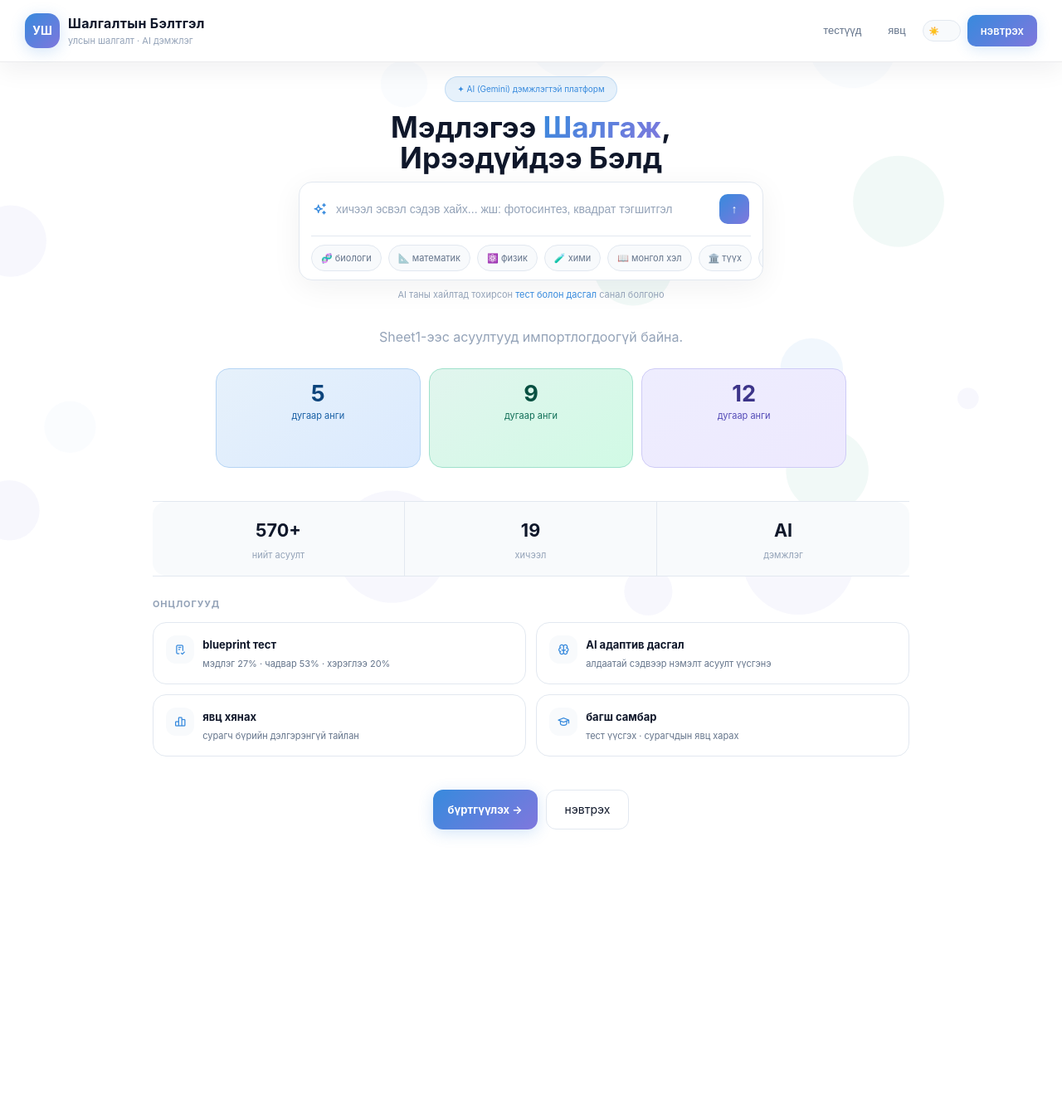
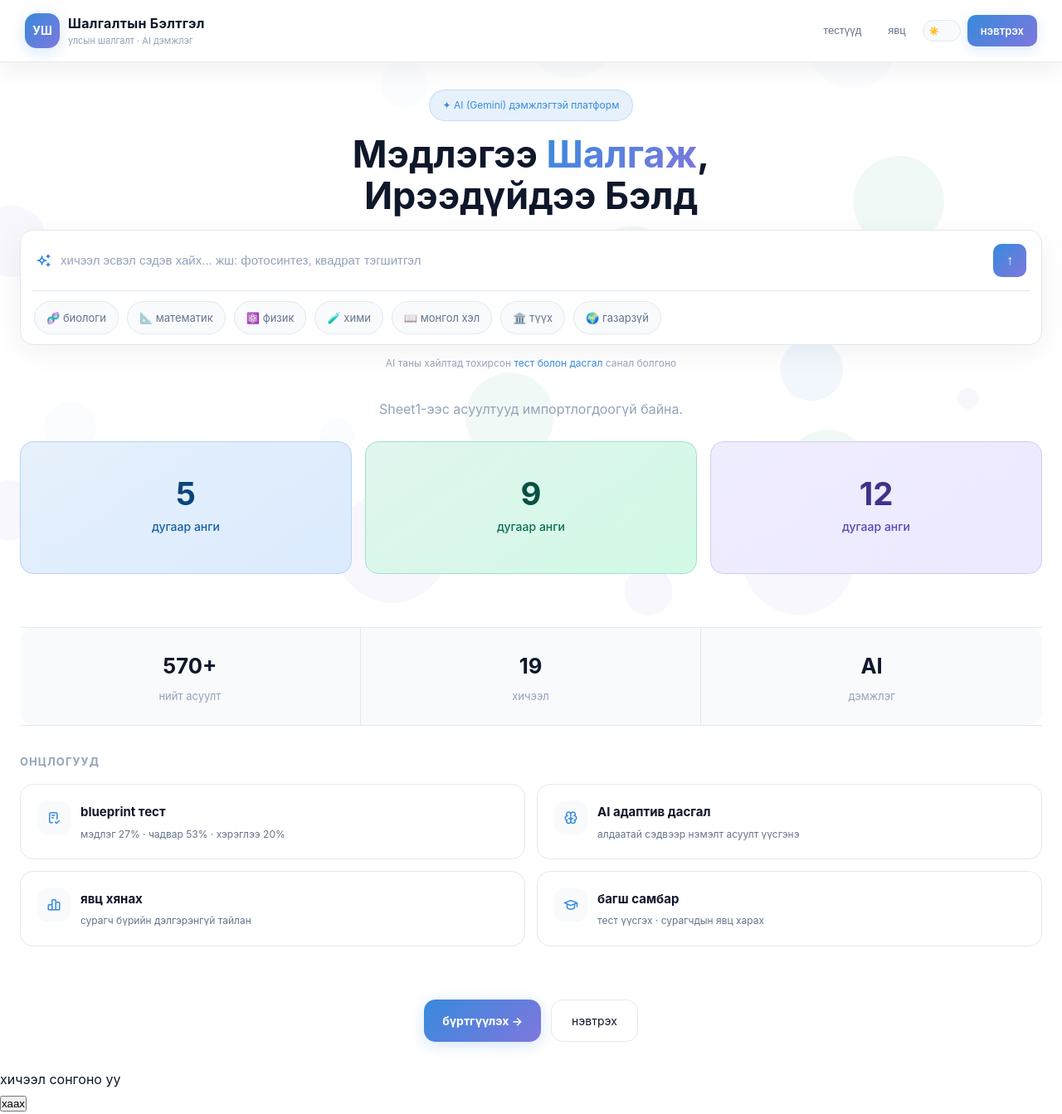
Before and after one commit to badamaa611/capstone3team, a Flask app: template templates/index.html in a window 1280 px wide. Shown: the whole page at 83% size. Before the commit the page ends 1009 px from the top, so only its background shows below. Run offline with Flask 3, Linux system fonts and the light colour scheme; the template is opened without the code that fills it, so the values that code supplies are empty.

Commit message:
Fix: Remove auto-import timeout from test API, improve homepage UI

```diff
--- a/api/test_routes.py
+++ b/api/test_routes.py
@@ -30,8 +30,8 @@ def generate_test():
     hicheel = request.args.get("hicheel", "")
     too     = int(request.args.get("too", 30))
 
-    if Question.query.count() == 0 or Question.query.filter(Question.angi == angi).count() == 0:
-        import_sheet_questions()
+    # NOTE: Auto-import removed — causes timeouts on Render
+    # Use /init-db endpoint to import manually instead
 
     # Blueprint харьцаа: 27% мэдлэг, 53% чадвар, 20% хэрэглээ
     medleg_too  = round(too * 0.27)
--- a/templates/index.html
+++ b/templates/index.html
@@ -27,95 +27,84 @@
     .nbtn{font-size:13px;padding:8px 16px;border-radius:10px;background:linear-gradient(135deg,#378ADD,#7F77DD);color:#fff;border:none;cursor:pointer;font-weight:600;transition:all .18s;box-shadow:0 4px 16px rgba(55,138,221,0.18);text-decoration:none;display:inline-flex;align-items:center}
     .nbtn:hover{opacity:.92;transform:translateY(-1px)}
 
-    .container{max-width:960px;margin:0 auto;padding:0 24px}
+    .container{max-width:100%;margin:0 auto;padding:0 24px}
     /* Background bubble canvas */
     #bb{position:fixed;inset:0;width:100%;height:100%;z-index:0;pointer-events:none;opacity:0.95}
     .ct{position:relative;z-index:1}
-    .hero{padding:1rem 0 1rem;text-align:center;margin-top:0}
-    .htag{display:inline-flex;align-items:center;gap:6px;font-size:10px;color:var(--blue2);background:var(--blue1);padding:6px 14px;border-radius:99px;margin-bottom:0.75rem;border:.5px solid rgba(55,138,221,0.2)}
-    .hh{font-size:2.2rem;font-weight:700;display:block;margin:0 auto 0.6rem;max-width:680px;color:var(--text);line-height:1.05;text-transform:capitalize}
+    .hero{padding:2rem 0 2rem;text-align:center;margin-top:0}
+    .htag{display:inline-flex;align-items:center;gap:6px;font-size:12px;color:var(--blue2);background:var(--blue1);padding:8px 16px;border-radius:99px;margin-bottom:1rem;border:.5px solid rgba(55,138,221,0.2)}
+    .hh{font-size:2.8rem;font-weight:700;display:block;margin:0 auto 1rem;max-width:100%;color:var(--text);line-height:1.1;text-transform:capitalize}
     .hh .gr{background:linear-gradient(135deg,var(--blue2),var(--purple2));-webkit-background-clip:text;-webkit-text-fill-color:transparent;background-clip:text}
-    .hs{font-size:0.95rem;color:var(--text2);margin:0 auto 1.5rem;max-width:500px;line-height:1.7}
+    .hs{font-size:1.1rem;color:var(--text2);margin:0 auto 2rem;max-width:100%;line-height:1.8}
 
-    .ai-search-wrap{max-width:560px;margin:0 auto 1.25rem}
+    .ai-search-wrap{max-width:100%;margin:0 auto 2rem}
     .ai-search-box{background:var(--surface);border:.5px solid var(--border);border-radius:16px;box-shadow:0 8px 36px rgba(15,23,42,0.06);overflow:hidden;transition:border-color .2s,box-shadow .2s}
     .ai-search-box:focus-within{border-color:var(--blue2);box-shadow:0 12px 40px rgba(55,138,221,0.12)}
-    .ai-input-row{display:flex;align-items:center;gap:10px;padding:14px 16px}
-    .ai-icon{color:var(--blue2);font-size:18px;flex-shrink:0}
-    .ai-input{flex:1;border:none;background:transparent;font-size:14px;color:var(--text);outline:none;min-width:0}
+    .ai-input-row{display:flex;align-items:center;gap:10px;padding:16px 18px}
+    .ai-icon{color:var(--blue2);font-size:20px;flex-shrink:0}
+    .ai-input{flex:1;border:none;background:transparent;font-size:15px;color:var(--text);outline:none;min-width:0}
     .ai-input::placeholder{color:var(--text3)}
-    .ai-send{width:36px;height:36px;border-radius:10px;background:linear-gradient(135deg,#378ADD,#7F77DD);border:none;color:#fff;display:flex;align-items:center;justify-content:center;cursor:pointer;flex-shrink:0;transition:all .15s;font-size:14px}
+    .ai-send{width:40px;height:40px;border-radius:10px;background:linear-gradient(135deg,#378ADD,#7F77DD);border:none;color:#fff;display:flex;align-items:center;justify-content:center;cursor:pointer;flex-shrink:0;transition:all .15s;font-size:16px}
     .ai-send:hover{opacity:.92;transform:scale(1.05)}
     .ai-divider{border:none;border-top:.5px solid var(--border);margin:0 14px}
-    .ai-chips-row{display:flex;gap:8px;padding:10px 14px;overflow-x:auto;scrollbar-width:none}
+    .ai-chips-row{display:flex;gap:10px;padding:12px 16px;overflow-x:auto;scrollbar-width:none}
     .ai-chips-row::-webkit-scrollbar{display:none}
-    .chip{font-size:11px;color:var(--text2);background:var(--bg2);border:.5px solid var(--border);border-radius:99px;padding:6px 11px;cursor:pointer;white-space:nowrap;transition:all .15s;flex-shrink:0}
+    .chip{font-size:13px;color:var(--text2);background:var(--bg2);border:.5px solid var(--border);border-radius:99px;padding:8px 14px;cursor:pointer;white-space:nowrap;transition:all .15s;flex-shrink:0}
     .chip:hover{background:var(--blue1);color:var(--blue2);border-color:rgba(55,138,221,0.3)}
-    .ai-hint{font-size:11px;color:var(--text3);text-align:center;margin-bottom:1.75rem;margin-top:.5rem}
+    .ai-hint{font-size:12px;color:var(--text3);text-align:center;margin-bottom:2rem;margin-top:.75rem}
     .ai-hint span{color:var(--blue2)}
 
-    .grade-row{display:grid;grid-template-columns:repeat(3,minmax(0,1fr));gap:10px;max-width:760px;margin:0 auto 1.5rem}
-    .gc{border-radius:16px;padding:1rem 0.85rem;cursor:pointer;text-align:center;transition:all .22s;position:relative;overflow:hidden;border:.5px solid transparent;min-height:120px}
+    .grade-row{display:grid;grid-template-columns:repeat(3,minmax(0,1fr));gap:16px;max-width:100%;margin:0 auto 2rem}
+    .gc{border-radius:16px;padding:2rem 1.5rem;cursor:pointer;text-align:center;transition:all .22s;position:relative;overflow:hidden;border:.5px solid transparent;min-height:160px;display:flex;flex-direction:column;justify-content:center}
     .gc::after{content:'';position:absolute;inset:0;opacity:0;transition:opacity .22s;border-radius:16px}
-    .gc:hover{transform:translateY(-4px) scale(1.03)}
+    .gc:hover{transform:translateY(-6px) scale(1.04)}
     .gc:hover::after{opacity:1}
-    .gc:active{transform:translateY(-1px) scale(1.01)}
+    .gc:active{transform:translateY(-2px) scale(1.01)}
     .g5{background:linear-gradient(145deg,var(--blue1),#dbeafe);border-color:#B5D4F4}
     .g5::after{background:linear-gradient(145deg,#bfdbfe,#93c5fd)}
     .g9{background:linear-gradient(145deg,var(--green1),#d1fae5);border-color:#9FE1CB}
     .g9::after{background:linear-gradient(145deg,#a7f3d0,#6ee7b7)}
     .g12{background:linear-gradient(145deg,var(--purple1),#ede9fe);border-color:#CECBF6}
     .g12::after{background:linear-gradient(145deg,#ddd6fe,#c4b5fd)}
-    .gn{font-size:1.7rem;font-weight:700;display:block;line-height:1;margin-bottom:0.25rem;position:relative;z-index:1}
-    .gl{font-size:11px;display:block;position:relative;z-index:1;color:var(--text3)}
+    .gn{font-size:2.4rem;font-weight:700;display:block;line-height:1;margin-bottom:0.5rem;position:relative;z-index:1}
+    .gl{font-size:14px;display:block;position:relative;z-index:1;color:var(--text3);font-weight:500}
     .g5 .gn{color:var(--blue3)}.g9 .gn{color:var(--green3)}.g12 .gn{color:var(--purple3)}
     .g5 .gl{color:#185FA5}.g9 .gl{color:#0F6E56}.g12 .gl{color:#534AB7}
 
     .div{border:none;border-top:.5px solid var(--border)}
     .sr{display:grid;grid-template-columns:repeat(3,1fr);background:var(--bg2);border-radius:16px;overflow:hidden}
-    .st{padding:1rem;text-align:center;border-right:.5px solid var(--border)}
+    .st{padding:1.5rem;text-align:center;border-right:.5px solid var(--border)}
     .st:last-child{border-right:none}
-    .stn{font-size:1.35rem;font-weight:700;color:var(--text);margin:0}
-    .stl{font-size:11px;color:var(--text3);margin:2px 0 0}
+    .stn{font-size:1.6rem;font-weight:700;color:var(--text);margin:0}
+    .stl{font-size:13px;color:var(--text3);margin:4px 0 0}
 
-    .sec{padding:1.5rem 0}
-    .sec-t{font-size:11px;font-weight:700;color:var(--text3);text-transform:uppercase;letter-spacing:.08em;margin:0 0 .75rem}
-    .fg{display:grid;grid-template-columns:1fr 1fr;gap:12px}
-    .fc{border:.5px solid var(--border);border-radius:16px;padding:0.95rem;background:var(--surface);display:flex;gap:10px;align-items:flex-start;transition:all .2s;cursor:default}
+    .sec{padding:2rem 0}
+    .sec-t{font-size:13px;font-weight:700;color:var(--text3);text-transform:uppercase;letter-spacing:.08em;margin:0 0 1rem}
+    .fg{display:grid;grid-template-columns:1fr 1fr;gap:14px}
+    .fc{border:.5px solid var(--border);border-radius:16px;padding:1.25rem;background:var(--surface);display:flex;gap:12px;align-items:flex-start;transition:all .2s;cursor:default}
     .fc:hover{border-color:var(--blue2);background:var(--blue1);transform:translateY(-2px);box-shadow:0 8px 20px rgba(55,138,221,0.08)}
-    .fi{width:34px;height:34px;border-radius:12px;background:var(--bg2);display:flex;align-items:center;justify-content:center;flex-shrink:0;color:var(--blue2);font-size:15px}
-    .ft{font-size:13px;font-weight:700;color:var(--text);margin:0 0 4px}
-    .fd{font-size:11px;color:var(--text2);margin:0;line-height:1.5}
+    .fi{width:40px;height:40px;border-radius:12px;background:var(--bg2);display:flex;align-items:center;justify-content:center;flex-shrink:0;color:var(--blue2);font-size:18px}
+    .ft{font-size:15px;font-weight:700;color:var(--text);margin:0 0 4px}
+    .fd{font-size:12px;color:var(--text2);margin:0;line-height:1.6}
 
-    .cr{display:flex;gap:10px;justify-content:center;padding:1rem 0 1.5rem;flex-wrap:wrap}
-    .cp{background:linear-gradient(135deg,#378ADD,#7F77DD);color:#fff;border:none;border-radius:12px;padding:11px 18px;font-size:13px;font-weight:700;cursor:pointer;transition:all .18s;box-shadow:0 4px 18px rgba(55,138,221,0.22);text-decoration:none;display:inline-flex;align-items:center}
+    .cr{display:flex;gap:12px;justify-content:center;padding:2rem 0 2rem;flex-wrap:wrap}
+    .cp{background:linear-gradient(135deg,#378ADD,#7F77DD);color:#fff;border:none;border-radius:14px;padding:13px 22px;font-size:14px;font-weight:700;cursor:pointer;transition:all .18s;box-shadow:0 4px 18px rgba(55,138,221,0.22);text-decoration:none;display:inline-flex;align-items:center}
     .cp:hover{opacity:.92;transform:translateY(-2px)}
-    .cs{background:var(--surface);color:var(--text);border:.5px solid var(--border);border-radius:12px;padding:11px 22px;font-size:14px;cursor:pointer;transition:all .18s;text-decoration:none;display:inline-flex;align-items:center}
+    .cs{background:var(--surface);color:var(--text);border:.5px solid var(--border);border-radius:14px;padding:13px 24px;font-size:14px;cursor:pointer;transition:all .18s;text-decoration:none;display:inline-flex;align-items:center}
     .cs:hover{border-color:var(--blue2);color:var(--blue2)}
-    .welcome-row{display:grid;grid-template-columns:1fr 1fr;gap:12px;max-width:760px;margin:1rem auto 1.5rem}
-    .welcome-card{background:linear-gradient(135deg,#edf2ff,#e0f2fe);border:1px solid rgba(55,138,221,0.18);border-radius:16px;padding:1rem 1.2rem;display:flex;flex-direction:column;justify-content:center;min-height:100px}
-    .welcome-card p{margin:0;color:var(--text2);font-size:0.95rem}
-    .welcome-card strong{display:block;font-size:1.15rem;color:var(--text);margin-bottom:0.35rem}
-    .progress-grid{display:grid;grid-template-columns:repeat(4,minmax(0,1fr));gap:12px;max-width:760px;margin:0 auto 1.5rem}
-    .progress-card{background:var(--surface);border:1px solid var(--border);border-radius:16px;padding:1rem;box-shadow:0 8px 20px rgba(55,138,221,0.06)}
-    .progress-card .p-name{font-size:0.95rem;color:var(--text3);margin:0 0 0.5rem}
-    .progress-card .p-value{font-size:1.25rem;font-weight:700;color:var(--blue3);margin:0}
-    .progress-card .p-note{font-size:0.85rem;color:var(--text2);margin:0.6rem 0 0}
+    .welcome-row{display:grid;grid-template-columns:1fr 1fr;gap:14px;max-width:100%;margin:1.5rem auto 2rem}
+    .welcome-card{background:linear-gradient(135deg,#edf2ff,#e0f2fe);border:1px solid rgba(55,138,221,0.18);border-radius:16px;padding:1.5rem;display:flex;flex-direction:column;justify-content:center;min-height:120px}
+    .welcome-card p{margin:0;color:var(--text2);font-size:1rem;line-height:1.6}
+    .welcome-card strong{display:block;font-size:1.25rem;color:var(--text);margin-bottom:0.5rem}
+    .progress-grid{display:grid;grid-template-columns:repeat(4,minmax(0,1fr));gap:14px;max-width:100%;margin:0 auto 2rem}
+    .progress-card{background:var(--surface);border:1px solid var(--border);border-radius:16px;padding:1.25rem;box-shadow:0 8px 20px rgba(55,138,221,0.06)}
+    .progress-card .p-name{font-size:1rem;color:var(--text3);margin:0 0 0.75rem}
+    .progress-card .p-value{font-size:1.5rem;font-weight:700;color:var(--blue3);margin:0}
+    .progress-card .p-note{font-size:0.9rem;color:var(--text2);margin:0.75rem 0 0}
 
-    .alert{padding:.85rem 1rem;border-radius:12px;margin-bottom:1rem;font-size:13px}
-    .alert-error{background:rgba(239,68,68,0.12);color:#b91c1c;border:.5px solid rgba(239,68,68,0.22)}
-    .alert-success{background:rgba(22,163,74,0.12);color:#166534;border:.5px solid rgba(22,163,74,0.22)}
-
-    .mb{display:none;position:fixed;inset:0;background:rgba(0,0,0,.55);z-index:200;align-items:center;justify-content:center}
-    .mb.on{display:flex}
-    .modal{background:var(--surface);border:.5px solid var(--border);border-radius:16px;padding:1.25rem;width:320px;max-width:90%;box-shadow:0 12px 30px rgba(15,23,42,0.12)}
-    .mth{font-size:14px;font-weight:700;color:var(--text);margin:0 0 .9rem}
-    .hb{display:block;width:100%;text-align:left;padding:11px 14px;margin-bottom:8px;border:.5px solid var(--border);border-radius:12px;background:var(--surface);font-size:13px;color:var(--text);cursor:pointer;transition:all .15s}
-    .hb:hover{border-color:var(--blue2);background:var(--blue1);color:var(--blue2)}
-    .cl{width:100%;padding:10px;border:.5px solid var(--border);border-radius:12px;background:transparent;font-size:13px;color:var(--text3);cursor:pointer;margin-top:4px}
-
-    @media(max-width:760px){.hh{font-size:2.1rem}.ai-search-wrap{max-width:100%}.grade-row{grid-template-columns:1fr}.fg{grid-template-columns:1fr}.nav{padding:12px 18px}.logo-name{font-size:15px}.welcome-row,.progress-grid{grid-template-columns:1fr;max-width:100%;margin:1rem auto 1rem}}
-    @media(max-width:520px){.hh{font-size:1.85rem}.logo-a{gap:8px}.logo-box{width:34px;height:34px;font-size:12px}.nl{padding:6px 10px}.nbtn{padding:9px 14px;font-size:13px}}
+    @media(max-width:1024px){.grade-row{gap:12px}.fg{grid-template-columns:1fr}.progress-grid{grid-template-columns:repeat(2,1fr)}}
+    @media(max-width:760px){.hh{font-size:2.2rem}.ai-search-wrap{max-width:100%}.grade-row{grid-template-columns:1fr}.fg{grid-template-columns:1fr}.nav{padding:12px 18px}.logo-name{font-size:15px}.welcome-row,.progress-grid{grid-template-columns:1fr;max-width:100%;margin:1rem auto 1rem}.sr{grid-template-columns:1fr}}
+    @media(max-width:520px){.hh{font-size:1.9rem}.logo-a{gap:8px}.logo-box{width:34px;height:34px;font-size:12px}.nl{padding:6px 10px}.nbtn{padding:9px 14px;font-size:13px}.gc{padding:1.5rem 1rem;min-height:140px}}
   </style>
 </head>
 <body>
```
Also changed, not shown: instance/users.db.
